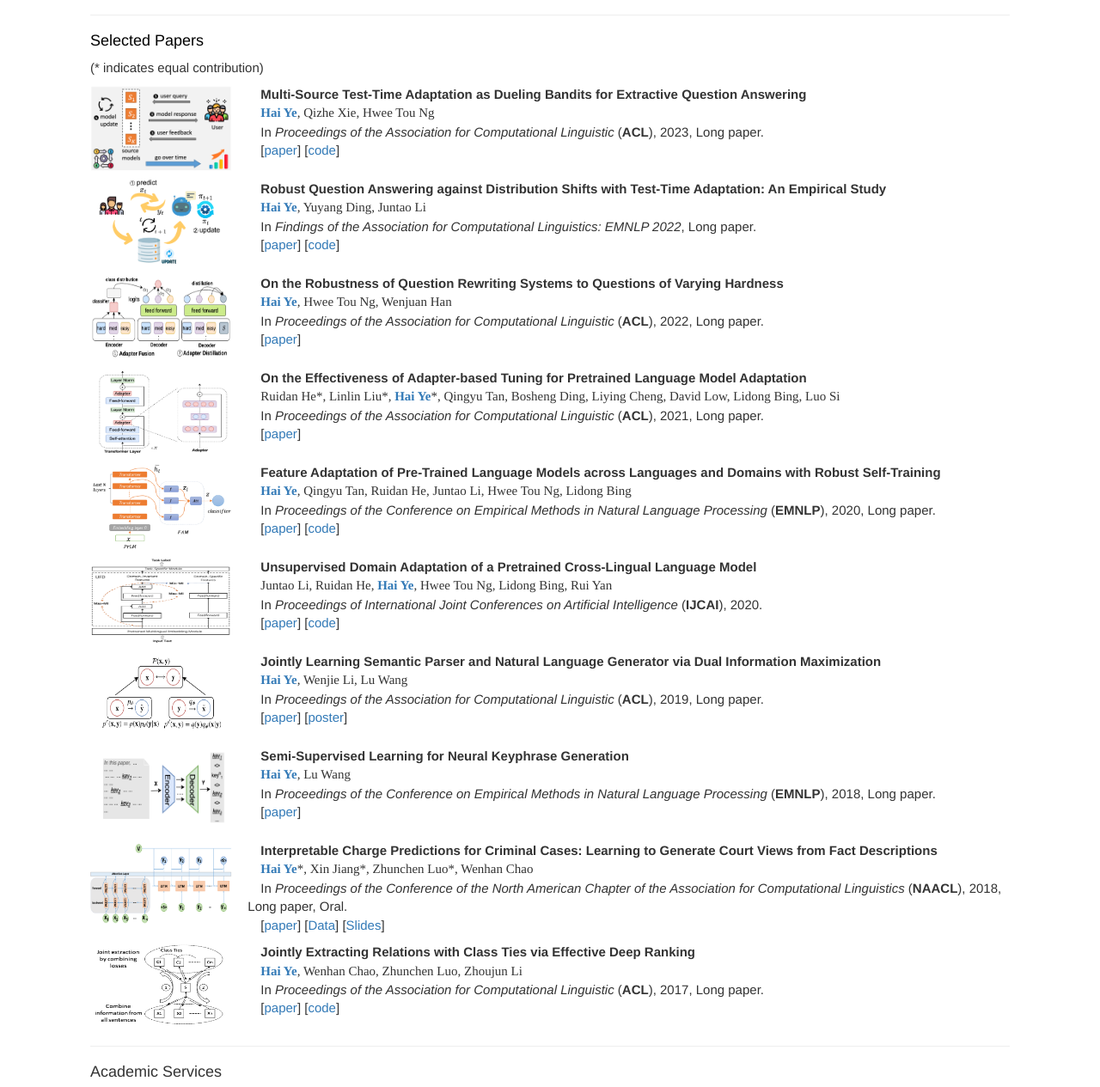
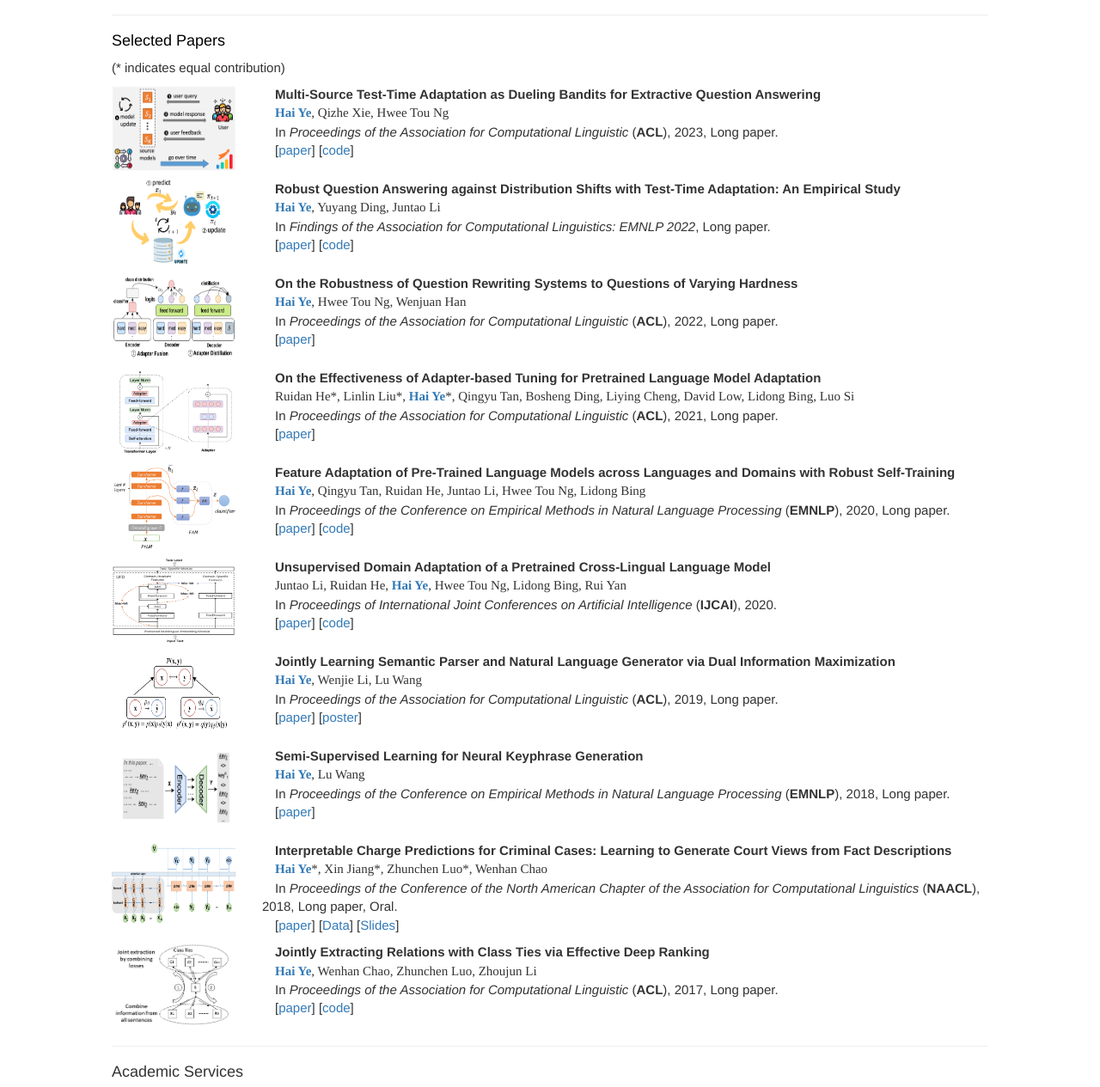
Before and after one commit to oceanypt/hai-ye.github.io, a plain HTML site: page index.html in a window 1280 px wide. Shown: the part 304-1569 px from the top of the page at 86% size. Drawn offline with Linux system fonts and the light colour scheme.

Commit message:
update html

```diff
--- a/index.html
+++ b/index.html
@@ -20,14 +20,14 @@
   </head>
   <body>
 
-<div style="max-width:1100px; font-size: 15px;;" class="container" >
+<div style="max-width:1050px; font-size: 15px;;" class="container" >
   <div class="page-header">
       <h4><font color = 'red'><a href = 'https://jackietseng.github.io/conference_call_for_paper/conferences.html'> [Conf. Deadlines] </a> <a href="https://scholar.google.com/citations?user=_dQWEzEAAAAJ&hl=en"> [Google Scholar] </a> <a href="https://github.com/oceanypt"> [Github] </a> <a href = ''> [Resume] </a> </font></h4>
       <hr style = 'clear:both'>
    <div class="row">
         <div class="col-sm-2">
             <br>
-            <div align="left">
+            <div align="center">
             <img class="img-responsive" src="./image/yehai.jpg" width="150" >
             <br>
          </div>
@@ -54,27 +54,24 @@
         (* indicates equal contribution)
         </p>
 
-
         <div class="row" style="margin-bottom: 10px;">
           <div class="col-sm-2">
               <div align="left">
-                  <img class="paper-picture" src="./image/multi-source-2023.png" style="float: left; width:165px; height: 100px; margin-right:20px;">
+                  <img class="img-responsive" src="./image/multi-source-2023.png" style="float: left; width:165px; height: 100px; margin-right:20px;">
               </div>
           </div>
           <div class="col-sm-10">
-              <div align="left">
                   &emsp;<strong>Multi-Source Test-Time Adaptation as Dueling Bandits for Extractive Question Answering</strong><br/>
                   &emsp;<font face='times'><a><b>Hai Ye</b></a>, Qizhe Xie, Hwee Tou Ng</font><br/>
                   &emsp;In <span style="font-style: italic;">Proceedings of the Association for Computational Linguistic</span> (<b>ACL</b>), 2023, Long paper. <br/>
                   &emsp;[<a href='https://arxiv.org/pdf/2306.06779.pdf'>paper</a>] [<a href="https://github.com/oceanypt/Multi-source-TTA">code</a>]<br/>
-              </div>
           </div>
       </div>
 
       <div class="row" style="margin-bottom: 10px;">
           <div class="col-sm-2">
               <div align="left">
-                  <img class="paper-picture" src="./image/tta-2022.png" style="float: left; width:165px; height: 100px; margin-right:20px;">
+                  <img class="img-responsive" src="./image/tta-2022.png" style="float: left; width:165px; height: 100px; margin-right:20px;">
               </div>
           </div>
           <div class="col-sm-10">
@@ -90,7 +87,7 @@
       <div class="row" style="margin-bottom: 10px;">
           <div class="col-sm-2">
               <div align="left">
-                  <img class="paper-picture" src="./image/qre-2022.png" style="float: left; width:165px; height: 100px; margin-right:20px;">
+                  <img class="img-responsive" src="./image/qre-2022.png" style="float: left; width:165px; height: 100px; margin-right:20px;">
               </div>
           </div>
           <div class="col-sm-10">
@@ -106,7 +103,7 @@
       <div class="row" style="margin-bottom: 10px;">
         <div class="col-sm-2">
             <div align="left">
-                <img class="paper-picture" src="./image/adapter-2021.png" style="float: left; width:165px; height: 100px; margin-right:20px;">
+                <img class="img-responsive" src="./image/adapter-2021.png" style="float: left; width:165px; height: 100px; margin-right:20px;">
             </div>
         </div>
         <div class="col-sm-10">
@@ -122,7 +119,7 @@
     <div class="row" style="margin-bottom: 10px;">
         <div class="col-sm-2">
             <div align="left">
-                <img class="paper-picture" src="./image/feat-2020.png" style="float: left; width:165px; height: 100px; margin-right:20px;">
+                <img class="img-responsive" src="./image/feat-2020.png" style="float: left; width:165px; height: 100px; margin-right:20px;">
             </div>
         </div>
         <div class="col-sm-10">
@@ -138,7 +135,7 @@
     <div class="row" style="margin-bottom: 10px;">
         <div class="col-sm-2">
             <div align="left">
-                <img class="paper-picture" src="./image/uda-2020.png" style="float: left; width:165px; height: 100px; margin-right:20px;">
+                <img class="img-responsive" src="./image/uda-2020.png" style="float: left; width:165px; height: 100px; margin-right:20px;">
             </div>
         </div>
         <div class="col-sm-10">
@@ -154,7 +151,7 @@
     <div class="row" style="margin-bottom: 10px;">
         <div class="col-sm-2">
             <div align="left">
-                <img class="paper-picture" src="./image/DIM.png" style="float: left; width:165px; height: 100px; margin-right:20px;">
+                <img class="img-responsive" src="./image/DIM.png" style="float: left; width:165px; height: 100px; margin-right:20px;">
             </div>
         </div>
         <div class="col-sm-10">
@@ -170,7 +167,7 @@
     <div class="row" style="margin-bottom: 10px;">
         <div class="col-sm-2">
             <div align="left">
-                <img class="paper-picture" src="./image/key.png" style="float: left; width:165px; height: 100px; margin-right:20px;">
+                <img class="img-responsive" src="./image/key.png" style="float: left; width:165px; height: 100px; margin-right:20px;">
             </div>
         </div>
         <div class="col-sm-10">
@@ -186,7 +183,7 @@
     <div class="row" style="margin-bottom: 10px;">
         <div class="col-sm-2">
             <div align="left">
-                <img class="paper-picture" src="./image/charge.png" style="float: left; width:165px; height: 100px; margin-right:20px;">
+                <img class="img-responsive" src="./image/charge.png" style="float: left; width:165px; height: 100px; margin-right:20px;">
             </div>
         </div>
         <div class="col-sm-10">
@@ -202,7 +199,7 @@
     <div class="row" style="margin-bottom: 10px;">
         <div class="col-sm-2">
             <div align="left">
-                <img class="paper-picture" src="./image/relation.png" style="float: left; width:165px; height: 100px; margin-right:20px;">
+                <img class="img-responsive" src="./image/relation.png" style="float: left; width:165px; height: 100px; margin-right:20px;">
             </div>
         </div>
         <div class="col-sm-10">
```
